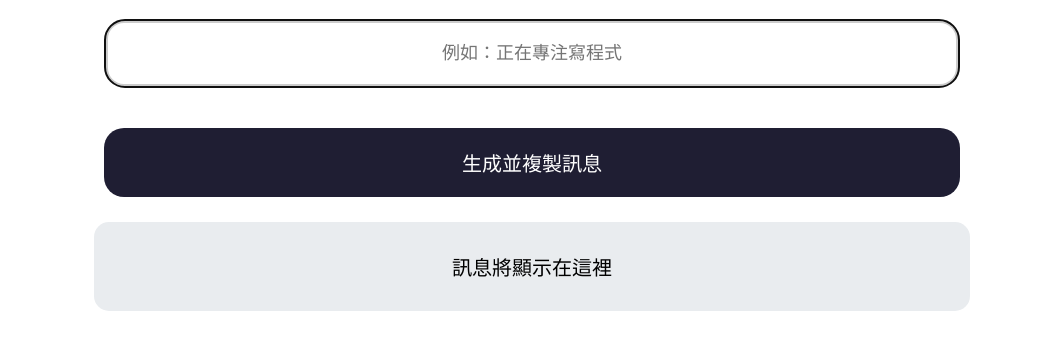
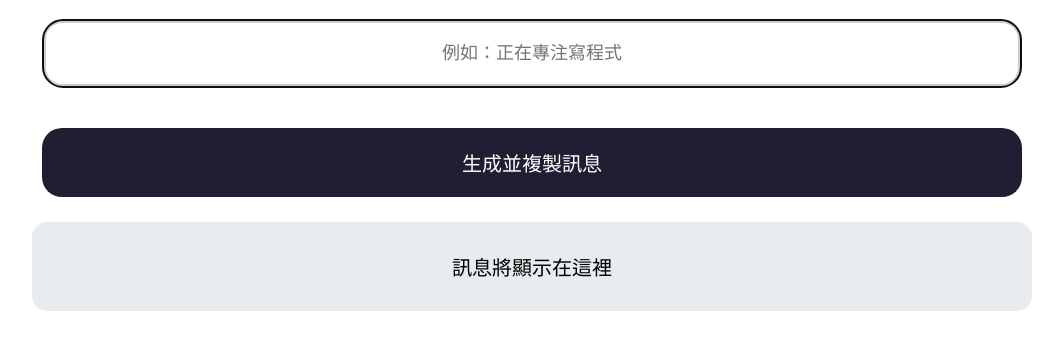
Before and after one commit to KYOMU9602/status-generator, a plain HTML site: page index.html in a window 1280 px wide. Shown: the part 131-480 px from the top of the page, without its empty margins (108-1171 px from the left). Drawn offline with Linux system fonts and the light colour scheme.

Commit message:
index.html修改

```diff
--- a/index.html
+++ b/index.html
@@ -14,7 +14,7 @@
             text-align: center;
         }
         input[type="text"] {
-            width: 70%;
+            width: 80%;
             padding: 20px;
             margin: 10px auto;
             font-size: 18px;
@@ -29,7 +29,7 @@
             padding: 20px 0;
             border: none;
             cursor: pointer;
-            width: 70%;
+            width: 80%;
             font-size: 20px;
             margin-top: 30px;
             border-radius: 20px;
@@ -37,7 +37,7 @@
         #output {
             margin-top: 20px;
             margin: 25px auto;
-            width: 70%;
+            width: 80%;
             padding: 10px;
             background-color: #e9ecef;
             border-radius: 15px;
```
